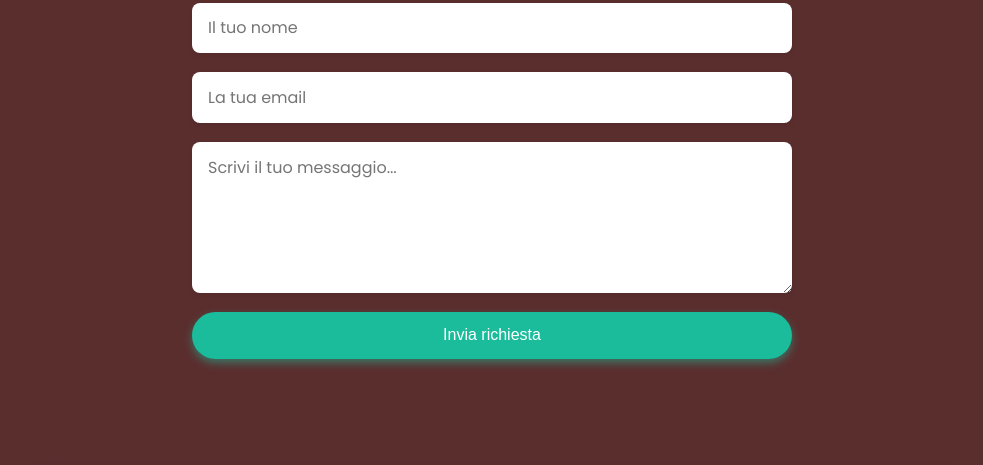
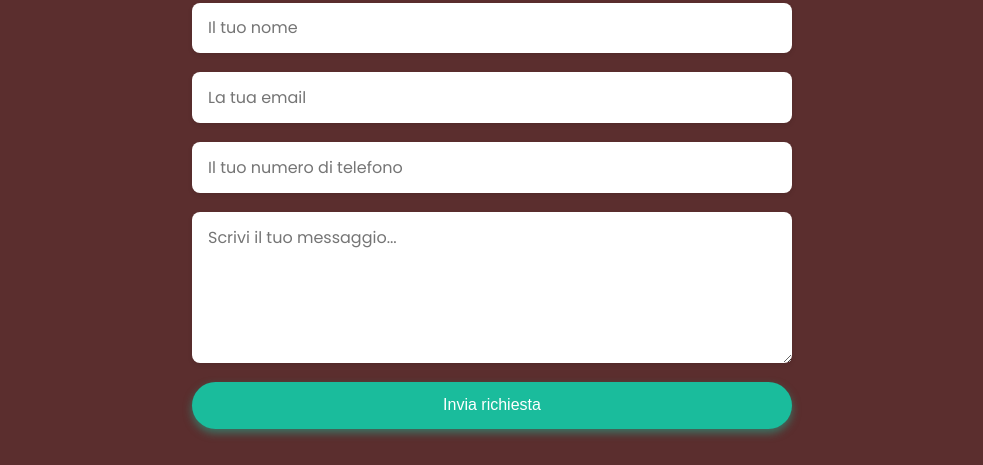
Before and after one commit to FabioMerello/crystal, a plain HTML site: page index.html in a window 1280 px wide. Shown: the part 5226-5691 px from the top of the page, without its empty margins (148-1131 px from the left). Drawn offline with nearby package versions, Linux system fonts and the light colour scheme.

Commit message:
Update index.html

```diff
--- a/index.html
+++ b/index.html
@@ -320,6 +320,7 @@
     >
         <input type="text" name="name" placeholder="Il tuo nome" required />
         <input type="email" name="email" placeholder="La tua email" required />
+        <input type="tel" name="phone" placeholder="Il tuo numero di telefono" required />
         <textarea name="message" rows="5" placeholder="Scrivi il tuo messaggio..." required></textarea>
         <button type="submit">Invia richiesta</button>
     </form>
```
